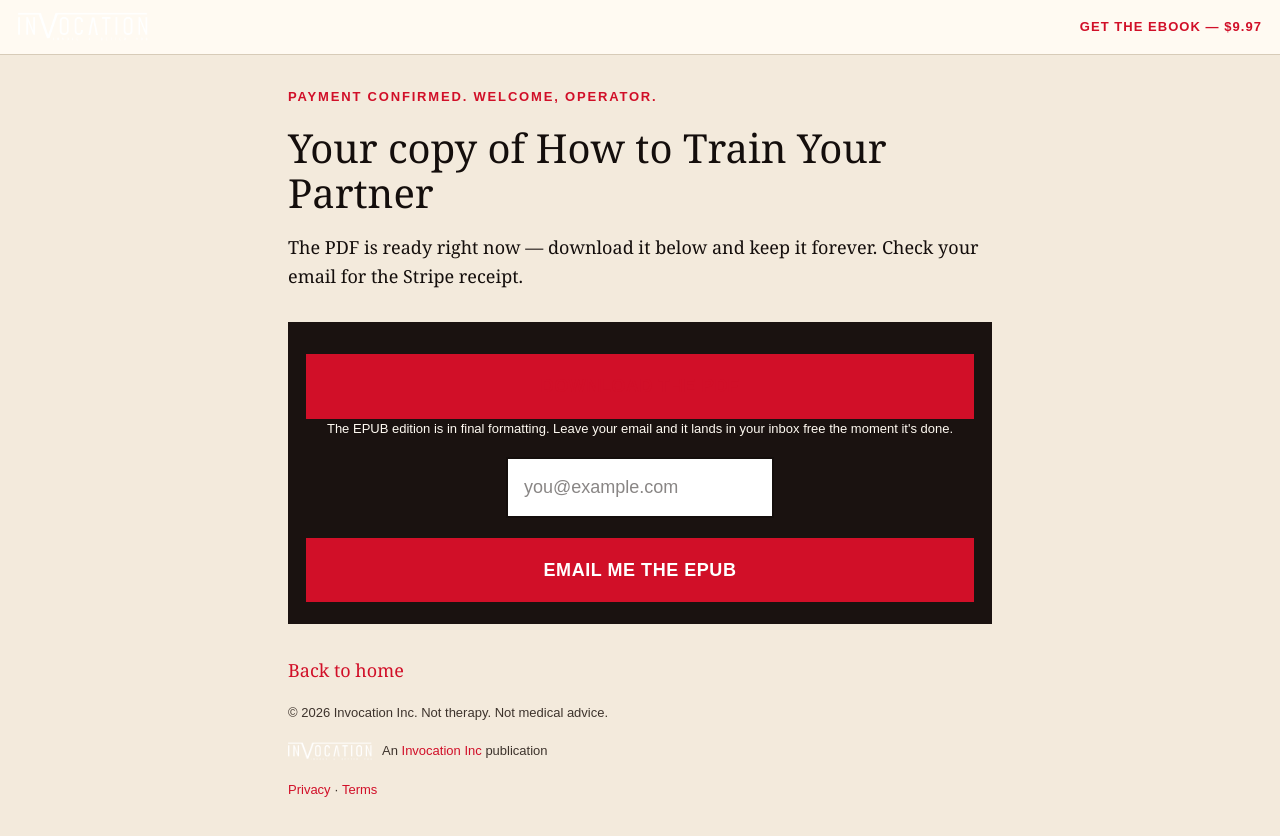
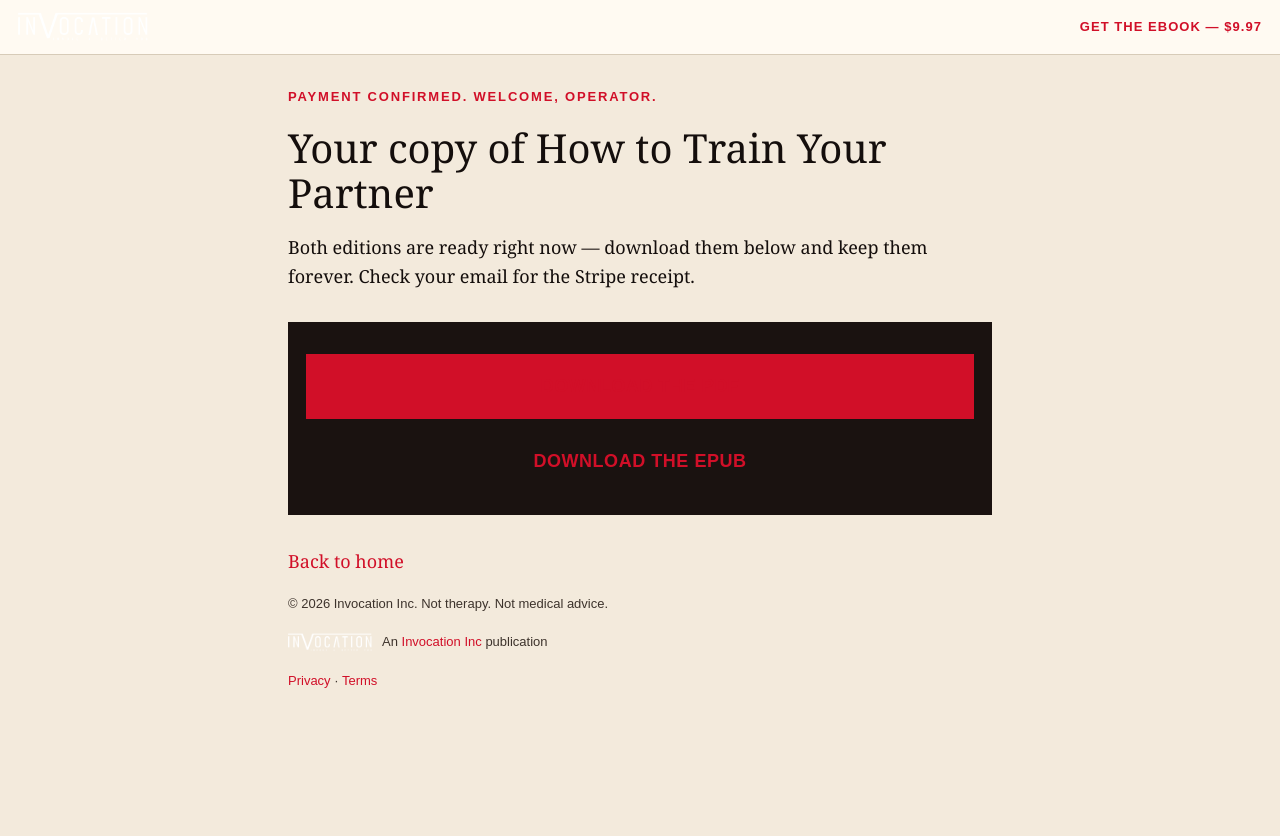
Before and after one commit to SOCIT/invocationinc-h2typ, a Next.js app: page /success in a window 1280 px wide. Shown: the top 836 px of the page. After the commit the page ends 800 px from the top, so only its background shows below. Built offline with nearby package versions, Linux system fonts and the light colour scheme.

Commit message:
Ship H2TYP ebook v1.0: polished PDF + EPUB downloads on success page

```diff
--- a/src/app/success/page.tsx
+++ b/src/app/success/page.tsx
@@ -3,7 +3,6 @@ import type { Metadata } from "next";
 import { Header } from "@/components/Header";
 import { Footer } from "@/components/Footer";
 import { brand } from "@/lib/products";
-import { EpubNotify } from "@/components/EpubNotify";
 
 export const metadata: Metadata = {
   title: "Purchase complete",
@@ -24,7 +23,7 @@ export default async function SuccessPage({
         <p className="lf-stamp">Payment confirmed. Welcome, operator.</p>
         <h1>Your copy of {brand.bookTitle}</h1>
         <p>
-          The PDF is ready right now — download it below and keep it forever.
+          Both editions are ready right now — download them below and keep them forever.
           Check your email for the Stripe receipt.
         </p>
         <div className="lf-cta">
@@ -35,11 +34,13 @@ export default async function SuccessPage({
           >
             Download the PDF
           </a>
-          <p className="lf-tiny">
-            The EPUB edition is in final formatting. Leave your email and it lands
-            in your inbox free the moment it&apos;s done.
-          </p>
-          <EpubNotify />
+          <a
+            className="lf-btn"
+            href="/downloads/h2typ.epub"
+            download="How-to-Train-Your-Partner.epub"
+          >
+            Download the EPUB
+          </a>
         </div>
         {sessionId && (
           <p className="lf-tiny" style={{ color: "var(--soft)" }}>
```
Also changed, not shown: 2 other files (tests, documents, lock files or other folders).
